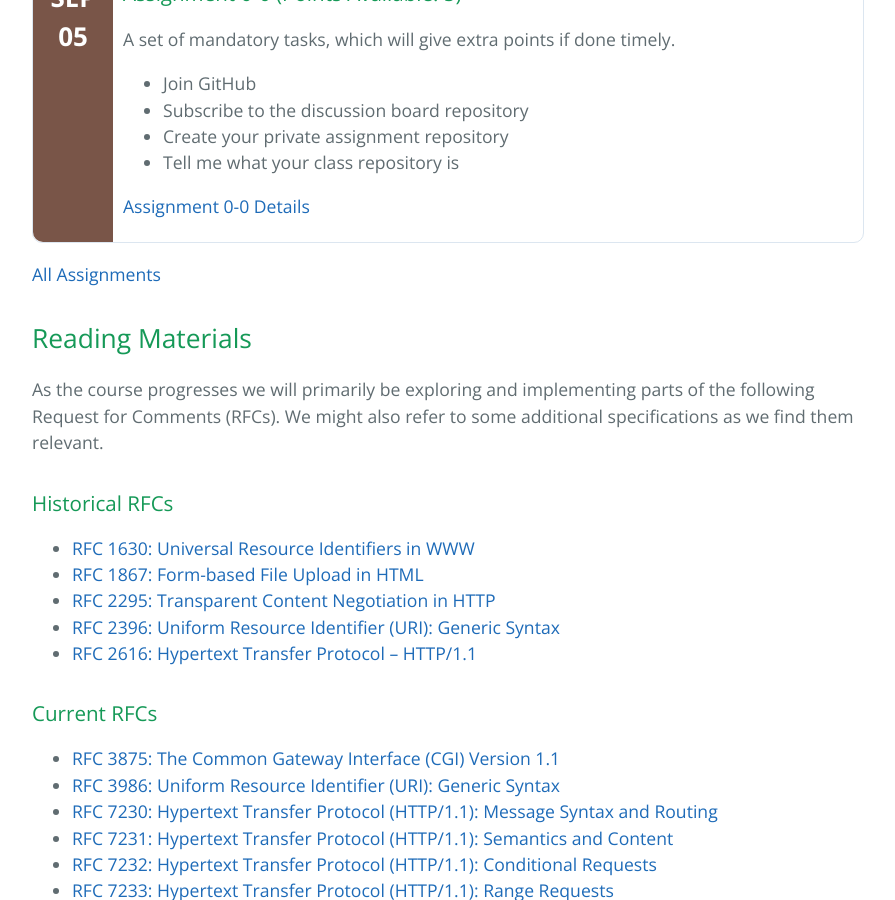
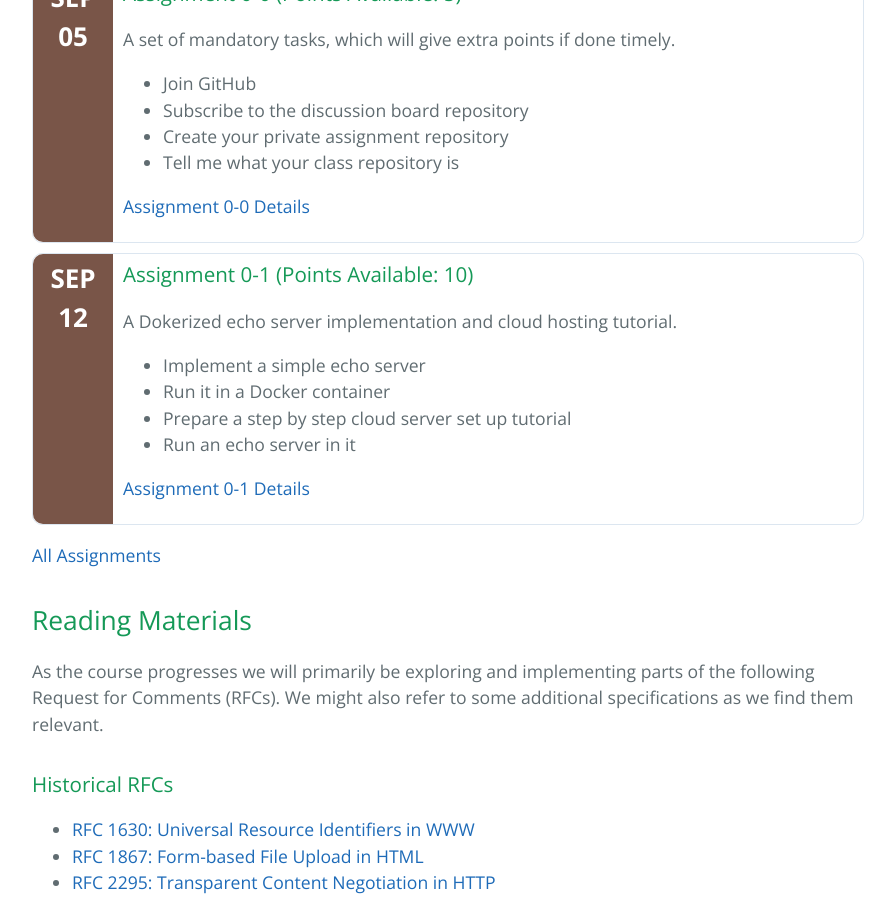
Before and after one commit to cs531-f19/cs531-f19.github.io, a Jekyll site: the page built from index.md, in a window 1280 px wide and 900 px high, scrolled down 1380 px. Shown: the whole window, without its empty margins (192-1087 px from the left). Built offline with Jekyll 4.4.1, drawn with Linux system fonts in a browser that asks for light colours; the repository's description, which GitHub fills in, is left out.

Commit message:
Add Assignment 0-1

```diff
--- a/_data/assignments.yml
+++ b/_data/assignments.yml
@@ -13,6 +13,21 @@ assignment-0-0:
   links:
   - title: Assignment 0-0 Details
     href: /assignments/assignment-0-0
+assignment-0-1:
+  title: Assignment 0-1
+  description: A Dokerized echo server implementation and cloud hosting tutorial.
+  date: 2019-09-12
+  points: 10
+  extra: true
+  featured: true
+  topics:
+  - Implement a simple echo server
+  - Run it in a Docker container
+  - Prepare a step by step cloud server set up tutorial
+  - Run an echo server in it
+  links:
+  - title: Assignment 0-1 Details
+    href: /assignments/assignment-0-1
 assignment-1:
   title: Assignment 1
   description: TBD
--- /dev/null
+++ b/assignments/assignment-0-1.md
@@ -0,0 +1,19 @@
+---
+permalink: /assignments/assignment-0-1
+---
+
+{%- assign assignment = site.data.assignments["assignment-0-1"] %}
+{% include assignment_meta.md item=assignment %}
+
+## Part 1 - Echo Server in Docker
+
+* Write a simple echo back server in your chosen programming language in your private assignment repository (an echo server returns the same message that it receives)
+* Add a `Dockerfile` to run your echo server in a container (ask for help in the [course discussion repository](https://github.com/cs531-f19/discussions), if needed)
+* Set the default port of your server to `80` when running in a Docker container (but make it configurable)
+
+## Part 2 - Cloud Hosting Tutorial
+
+* Create a step by step tutorial (cf. [GitHub tutorial](/slides/lecture-01-github.pdf)) for setting up a cloud server in [DigitalOcean](https://www.digitalocean.com/), [Amazon Web Services](https://aws.amazon.com/), [Google Cloud](https://cloud.google.com/), or any other cloud service (there are ways to get some free compute credits via [GitHub Education bundle](https://education.github.com/students) or directly)
+* Illustrate how to run a service on specific port (ideally, your echo server) and access it remotely
+* Fork [course discussion repository](https://github.com/cs531-f19/discussions), place your tutorial under `tutorials/` folder, and issue a pull request
+* 5 points for the 1st person to complete this, 4 points for the 2nd person, etc.
```
